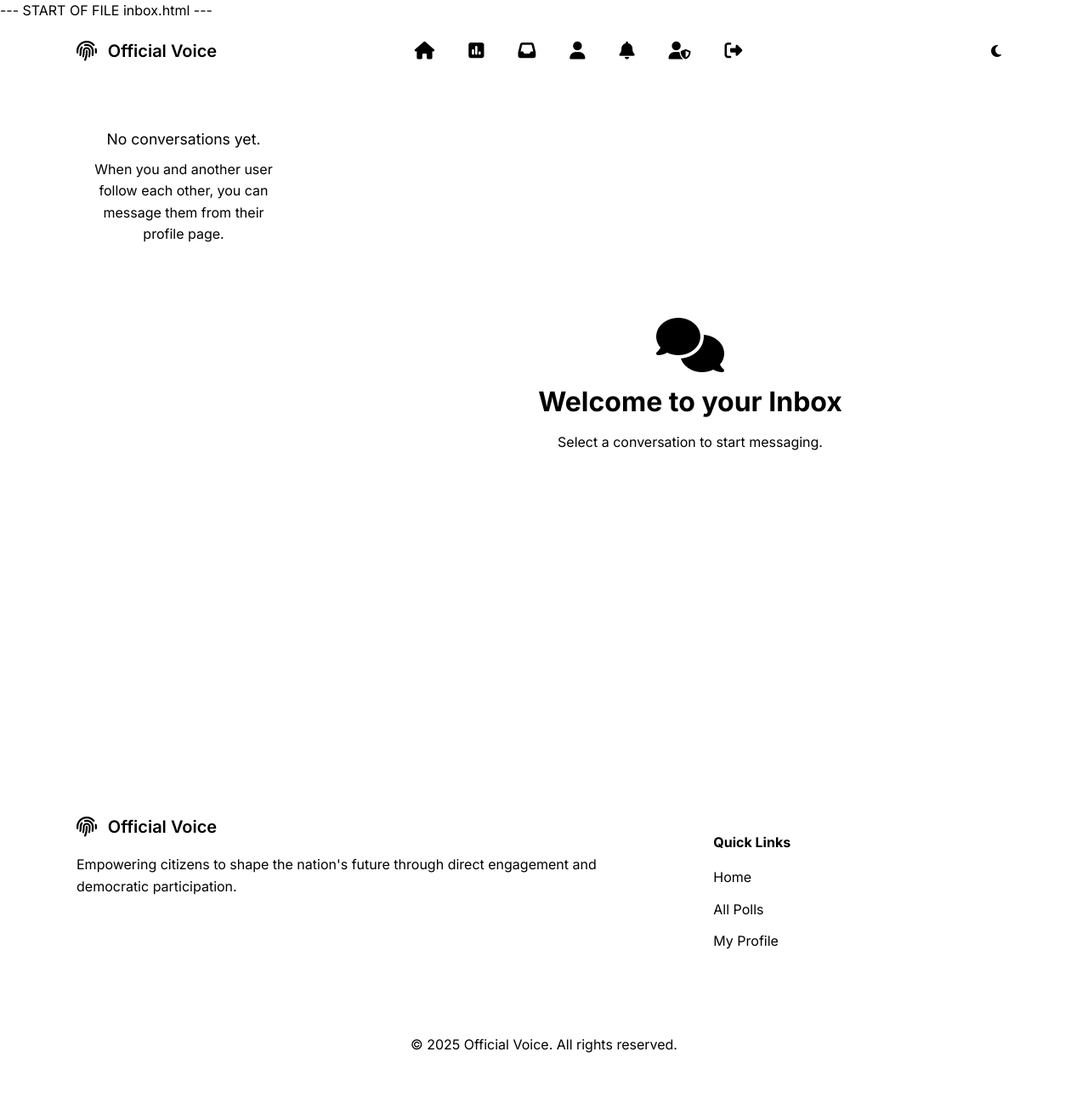
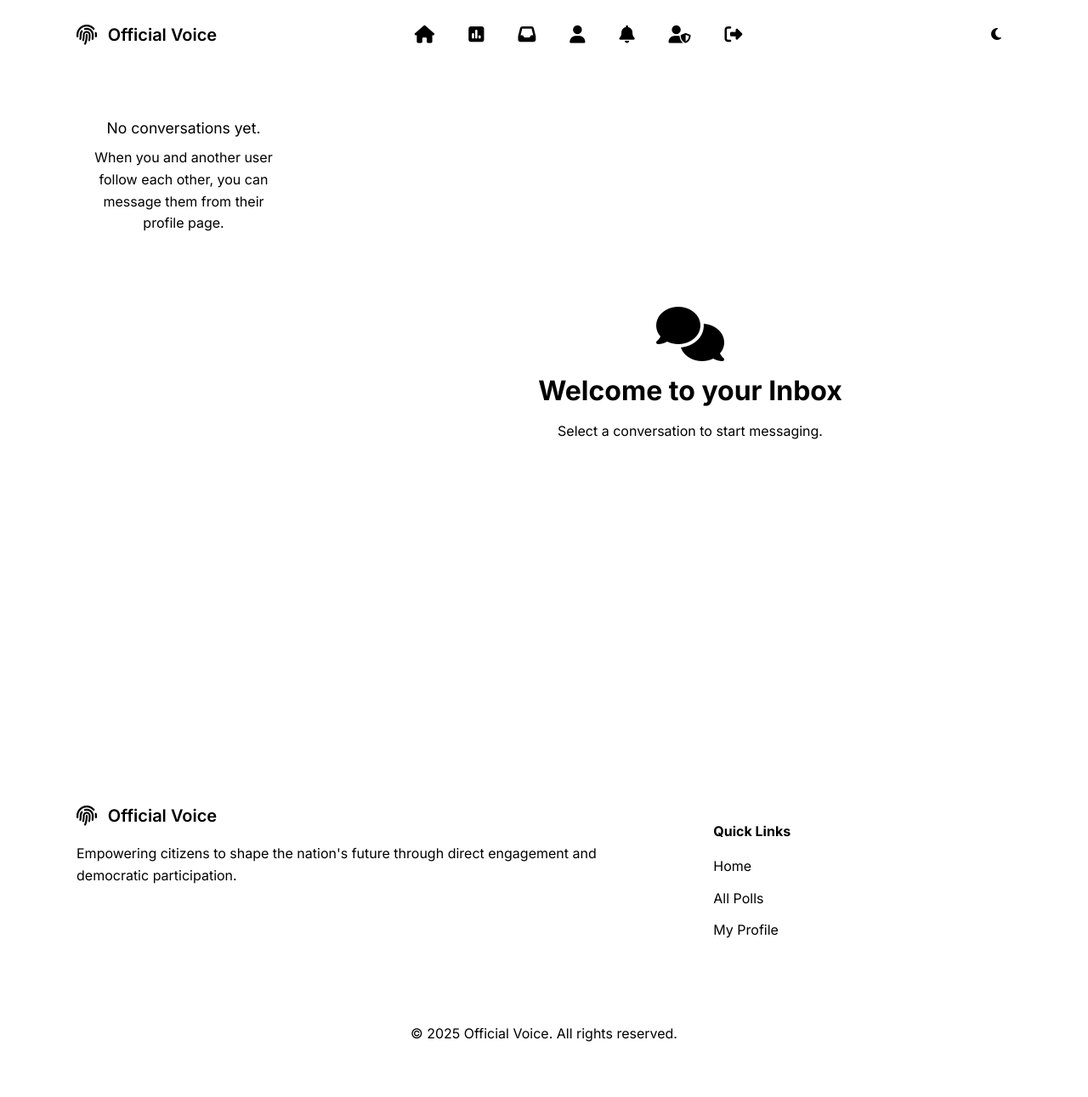
Before and after one commit to venkataganesh400/OfficialVoice, a Flask app: page /inbox in a window 1280 px wide. Shown: the whole page at 85% size. After the commit the page ends 1226 px from the top, so only its background shows below. Run offline with Flask 3, Linux system fonts and the light colour scheme; the visitor is signed in with stand-in values (Sample User, id 1); data comes from the database, SQL or seed files in the repository; some libraries are stand-ins or nearby versions.

Commit message:
Update inbox.html

```diff
--- a/templates/inbox.html
+++ b/templates/inbox.html
@@ -1,4 +1,4 @@
---- START OF FILE inbox.html ---
+
 
 {% extends 'base.html' %}
 {% block title %}Inbox{% endblock %}
```
